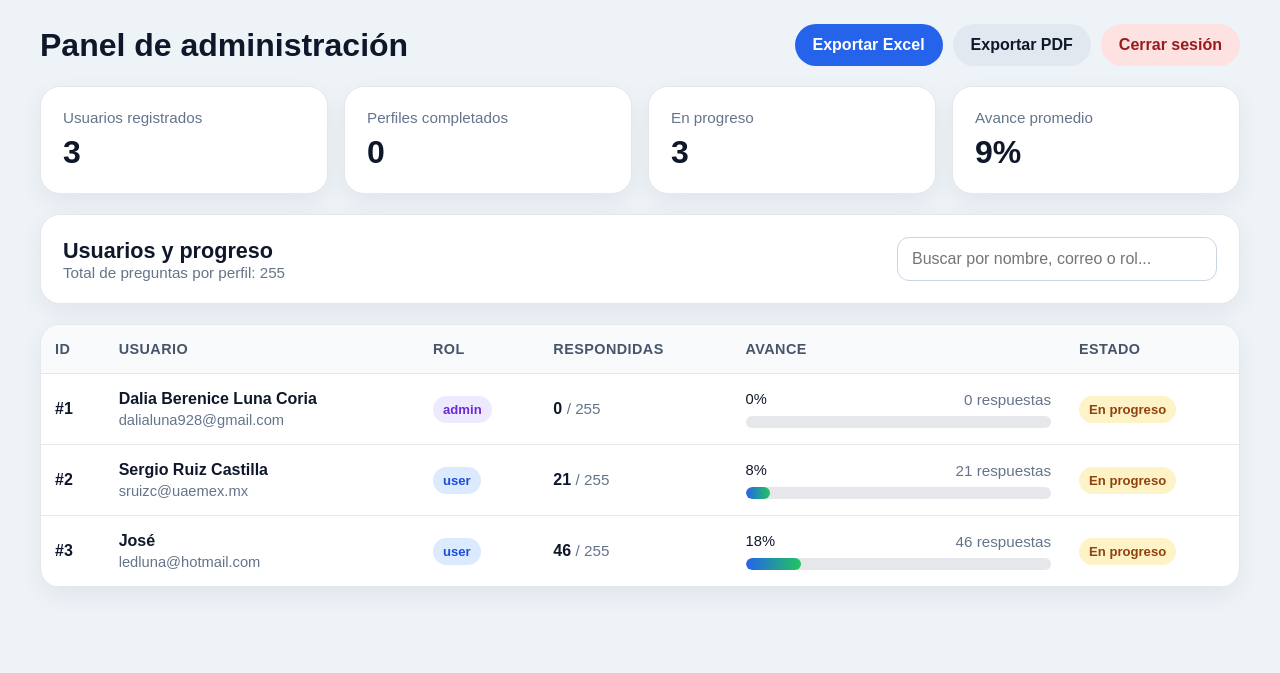
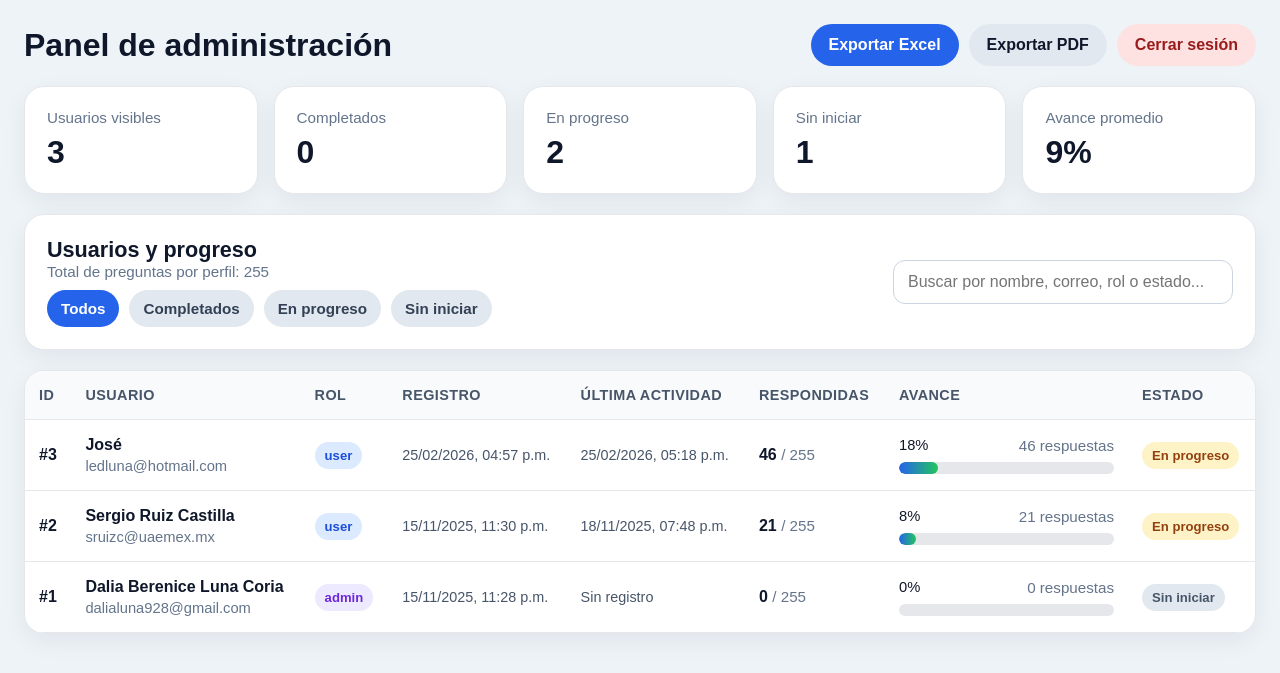
Before and after one commit to dalia-luna/perfil-humano, a Node server app: page /admin/dashboard in a window 1280 px wide. Shown: the top 673 px of the page. Run offline with Node 20, Linux system fonts and the light colour scheme; the visitor is signed in with stand-in values (Sample User, id 1); data comes from the database, SQL or seed files in the repository; some libraries are stand-ins or nearby versions.

Commit message:
Actualiza dashboard admin con fechas y filtros

```diff
--- a/routes/admin.js
+++ b/routes/admin.js
@@ -14,19 +14,38 @@ function requireAdmin(req, res, next) {
   next();
 }
 
-// GET /admin/dashboard - ver todos los perfiles
+// Formatear fechas para mostrar
+function formatDate(dateValue) {
+  if (!dateValue) return 'Sin registro';
+
+  const date = new Date(dateValue);
+  if (isNaN(date.getTime())) return 'Sin registro';
+
+  return date.toLocaleString('es-MX', {
+    year: 'numeric',
+    month: '2-digit',
+    day: '2-digit',
+    hour: '2-digit',
+    minute: '2-digit'
+  });
+}
+
+// GET /admin/dashboard
 router.get('/dashboard', requireAdmin, (req, res) => {
+  const progressFilter = req.query.progress || 'all';
+
   const sql = `
     SELECT
       u.id,
       u.name,
       u.email,
       u.role,
-      COUNT(a.id) AS answered
+      u.created_at,
+      COUNT(a.id) AS answered,
+      MAX(a.updated_at) AS last_activity
     FROM users u
     LEFT JOIN answers a ON a.user_id = u.id
     GROUP BY u.id
-    ORDER BY u.created_at ASC
   `;
 
   db.all(sql, [], (err, rows) => {
@@ -37,33 +56,78 @@ router.get('/dashboard', requireAdmin, (req, res) => {
 
     const totalQuestions = questions.length;
 
-    const users = rows.map((row) => {
-      const completion = totalQuestions > 0
-        ? Math.round((row.answered / totalQuestions) * 100)
-        : 0;
+    let users = rows.map((row) => {
+      const answered = Number(row.answered) || 0;
+      const completion =
+        totalQuestions > 0 ? Math.round((answered / totalQuestions) * 100) : 0;
+
+      const completed = completion >= 100;
+      const notStarted = answered === 0;
+      const inProgress = answered > 0 && !completed;
 
       return {
         id: row.id,
         name: row.name,
         email: row.email,
         role: row.role,
-        answered: row.answered,
+        answered,
         completion,
-        completed: completion >= 100,
+        completed,
+        notStarted,
+        inProgress,
+        createdAt: row.created_at || null,
+        createdAtFormatted: formatDate(row.created_at),
+        lastActivity: row.last_activity || null,
+        lastActivityFormatted: formatDate(row.last_activity)
       };
     });
 
-    res.render('admin-dashboard', { users, totalQuestions });
+    // Filtro por progreso
+    if (progressFilter === 'completed') {
+      users = users.filter((u) => u.completed);
+    } else if (progressFilter === 'in-progress') {
+      users = users.filter((u) => u.inProgress);
+    } else if (progressFilter === 'not-started') {
+      users = users.filter((u) => u.notStarted);
+    }
+
+    // Orden: completados primero, luego mayor avance, luego última actividad, luego fecha de registro
+    users.sort((a, b) => {
+      if (a.completed !== b.completed) {
+        return a.completed ? -1 : 1;
+      }
+
+      if (b.completion !== a.completion) {
+        return b.completion - a.completion;
+      }
+
+      const aLast = a.lastActivity ? new Date(a.lastActivity).getTime() : 0;
+      const bLast = b.lastActivity ? new Date(b.lastActivity).getTime() : 0;
+      if (bLast !== aLast) {
+        return bLast - aLast;
+      }
+
+      const aCreated = a.createdAt ? new Date(a.createdAt).getTime() : 0;
+      const bCreated = b.createdAt ? new Date(b.createdAt).getTime() : 0;
+      return bCreated - aCreated;
+    });
+
+    res.render('admin-dashboard', {
+      users,
+      totalQuestions,
+      progressFilter
+    });
   });
 });
 
-// GET /admin/export/excel - exportar todas las respuestas a Excel
+// GET /admin/export/excel
 router.get('/export/excel', requireAdmin, (req, res) => {
   const sql = `
     SELECT
       u.id AS user_id,
       u.name,
       u.email,
+      u.created_at,
       a.question_number,
       a.answer_text,
       a.updated_at
@@ -79,19 +143,18 @@ router.get('/export/excel', requireAdmin, (req, res) => {
     }
 
     const data = rows.map((row) => {
-      const questionObj = row.question_number
-        ? questions[row.question_number - 1]
-        : null;
+      const questionObj = row.question_number ? questions[row.question_number - 1] : null;
       const questionText = questionObj ? questionObj.text : '';
 
       return {
         Usuario_ID: row.user_id,
         Nombre: row.name,
         Correo: row.email,
+        Fecha_Registro: row.created_at || '',
         Pregunta_Numero: row.question_number || '',
         Pregunta_Texto: questionText,
         Respuesta: row.answer_text || '',
-        Actualizado: row.updated_at || '',
+        Ultima_Actualizacion: row.updated_at || ''
       };
     });
 
@@ -113,15 +176,17 @@ router.get('/export/excel', requireAdmin, (req, res) => {
   });
 });
 
-// GET /admin/export/pdf - exportar todas las respuestas a PDF
+// GET /admin/export/pdf
 router.get('/export/pdf', requireAdmin, (req, res) => {
   const sql = `
     SELECT
       u.id AS user_id,
       u.name,
       u.email,
+      u.created_at,
       a.question_number,
-      a.answer_text
+      a.answer_text,
+      a.updated_at
     FROM users u
     LEFT JOIN answers a ON a.user_id = u.id
     ORDER BY u.id ASC, a.question_number ASC
@@ -151,16 +216,20 @@ router.get('/export/pdf', requireAdmin, (req, res) => {
     rows.forEach((row) => {
       if (row.user_id !== currentUserId) {
         currentUserId = row.user_id;
+
         doc.moveDown(0.5);
         doc.fontSize(13).text(`Usuario #${row.user_id}: ${row.name} <${row.email}>`);
+        doc.fontSize(10).text(`Fecha de registro: ${row.created_at || 'Sin registro'}`);
         doc.moveDown(0.2);
       }
 
       if (row.question_number) {
         const questionObj = questions[row.question_number - 1];
         const qText = questionObj ? questionObj.text : '';
+
         doc.fontSize(10).text(`P${row.question_number}: ${qText}`);
         doc.fontSize(10).text(`Respuesta: ${row.answer_text || ''}`);
+        doc.fontSize(10).text(`Actualizado: ${row.updated_at || 'Sin registro'}`);
         doc.moveDown(0.25);
       }
     });
--- a/views/admin-dashboard.ejs
+++ b/views/admin-dashboard.ejs
@@ -18,7 +18,7 @@
     }
 
     .topbar {
-      max-width: 1200px;
+      max-width: 1300px;
       margin: 0 auto 20px auto;
       display: flex;
       justify-content: space-between;
@@ -40,7 +40,8 @@
 
     .btn,
     .btn-secondary,
-    .btn-danger {
+    .btn-danger,
+    .filter-link {
       display: inline-block;
       padding: 12px 18px;
       border-radius: 999px;
@@ -65,8 +66,20 @@
       color: #991b1b;
     }
 
+    .filter-link {
+      background: #e2e8f0;
+      color: #334155;
+      padding: 10px 14px;
+      font-size: 0.95rem;
+    }
+
+    .filter-link.active {
+      background: #2563eb;
+      color: white;
+    }
+
     .container {
-      max-width: 1200px;
+      max-width: 1300px;
       margin: 0 auto;
       display: grid;
       gap: 20px;
@@ -110,8 +123,22 @@
       font-size: 1.35rem;
     }
 
+    .toolbar-block {
+      display: flex;
+      flex-direction: column;
+      gap: 10px;
+      flex: 1;
+      min-width: 280px;
+    }
+
+    .filters {
+      display: flex;
+      gap: 10px;
+      flex-wrap: wrap;
+    }
+
     .search-box input {
-      width: 320px;
+      width: 340px;
       max-width: 100%;
       padding: 12px 14px;
       border: 1px solid #cbd5e1;
@@ -132,7 +159,7 @@
     table {
       width: 100%;
       border-collapse: collapse;
-      min-width: 980px;
+      min-width: 1200px;
     }
 
     thead {
@@ -195,6 +222,11 @@
       color: #92400e;
     }
 
+    .pill-not-started {
+      background: #e2e8f0;
+      color: #475569;
+    }
+
     .progress-cell {
       min-width: 240px;
     }
@@ -226,6 +258,12 @@
       font-size: 0.95rem;
     }
 
+    .small-text {
+      font-size: 0.9rem;
+      color: #475569;
+      line-height: 1.4;
+    }
+
     .empty {
       padding: 28px;
       text-align: center;
@@ -237,7 +275,8 @@
   <%
     const totalUsers = users.length;
     const completedUsers = users.filter(u => u.completed).length;
-    const inProgressUsers = totalUsers - completedUsers;
+    const inProgressUsers = users.filter(u => u.inProgress).length;
+    const notStartedUsers = users.filter(u => u.notStarted).length;
     const avgCompletion = totalUsers
       ? Math.round(users.reduce((acc, u) => acc + u.completion, 0) / totalUsers)
       : 0;
@@ -256,18 +295,23 @@
   <div class="container">
     <div class="stats">
       <div class="card">
-        <div class="stat-label">Usuarios registrados</div>
+        <div class="stat-label">Usuarios visibles</div>
         <div class="stat-value"><%= totalUsers %></div>
       </div>
 
       <div class="card">
-        <div class="stat-label">Perfiles completados</div>
+        <div class="stat-label">Completados</div>
         <div class="stat-value"><%= completedUsers %></div>
       </div>
 
       <div class="card">
         <div class="stat-label">En progreso</div>
         <div class="stat-value"><%= inProgressUsers %></div>
+      </div>
+
+      <div class="card">
+        <div class="stat-label">Sin iniciar</div>
+        <div class="stat-value"><%= notStartedUsers %></div>
       </div>
 
       <div class="card">
@@ -278,16 +322,25 @@
 
     <div class="card">
       <div class="toolbar">
-        <div>
-          <h2>Usuarios y progreso</h2>
-          <div class="muted">Total de preguntas por perfil: <%= totalQuestions %></div>
+        <div class="toolbar-block">
+          <div>
+            <h2>Usuarios y progreso</h2>
+            <div class="muted">Total de preguntas por perfil: <%= totalQuestions %></div>
+          </div>
+
+          <div class="filters">
+            <a class="filter-link <%= progressFilter === 'all' ? 'active' : '' %>" href="/admin/dashboard?progress=all">Todos</a>
+            <a class="filter-link <%= progressFilter === 'completed' ? 'active' : '' %>" href="/admin/dashboard?progress=completed">Completados</a>
+            <a class="filter-link <%= progressFilter === 'in-progress' ? 'active' : '' %>" href="/admin/dashboard?progress=in-progress">En progreso</a>
+            <a class="filter-link <%= progressFilter === 'not-started' ? 'active' : '' %>" href="/admin/dashboard?progress=not-started">Sin iniciar</a>
+          </div>
         </div>
 
         <div class="search-box">
           <input
             type="text"
             id="userSearch"
-            placeholder="Buscar por nombre, correo o rol..."
+            placeholder="Buscar por nombre, correo, rol o estado..."
           />
         </div>
       </div>
@@ -295,7 +348,7 @@
 
     <div class="table-wrap">
       <% if (!users.length) { %>
-        <div class="empty">Aún no hay usuarios registrados.</div>
+        <div class="empty">No hay usuarios para este filtro.</div>
       <% } else { %>
         <table id="usersTable">
           <thead>
@@ -303,6 +356,8 @@
               <th>ID</th>
               <th>Usuario</th>
               <th>Rol</th>
+              <th>Registro</th>
+              <th>Última actividad</th>
               <th>Respondidas</th>
               <th>Avance</th>
               <th>Estado</th>
@@ -325,6 +380,14 @@
                 </td>
 
                 <td>
+                  <div class="small-text"><%= user.createdAtFormatted %></div>
+                </td>
+
+                <td>
+                  <div class="small-text"><%= user.lastActivityFormatted %></div>
+                </td>
+
+                <td>
                   <strong><%= user.answered %></strong>
                   <span class="muted"> / <%= totalQuestions %></span>
                 </td>
@@ -342,8 +405,10 @@
                 <td>
                   <% if (user.completed) { %>
                     <span class="pill pill-complete">Completado</span>
+                  <% } else if (user.inProgress) { %>
+                    <span class="pill pill-progress">En progreso</span>
                   <% } else { %>
-                    <span class="pill pill-progress">En progreso</span>
+                    <span class="pill pill-not-started">Sin iniciar</span>
                   <% } %>
                 </td>
               </tr>
```
